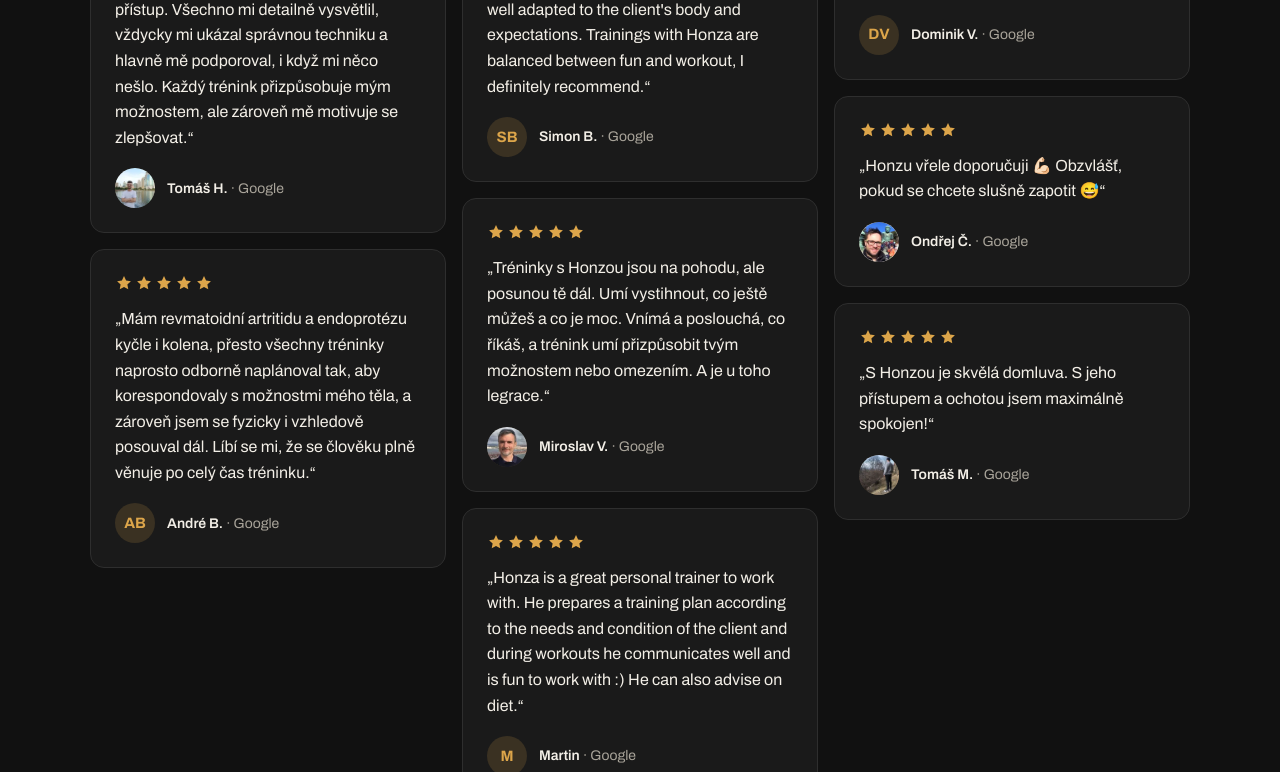
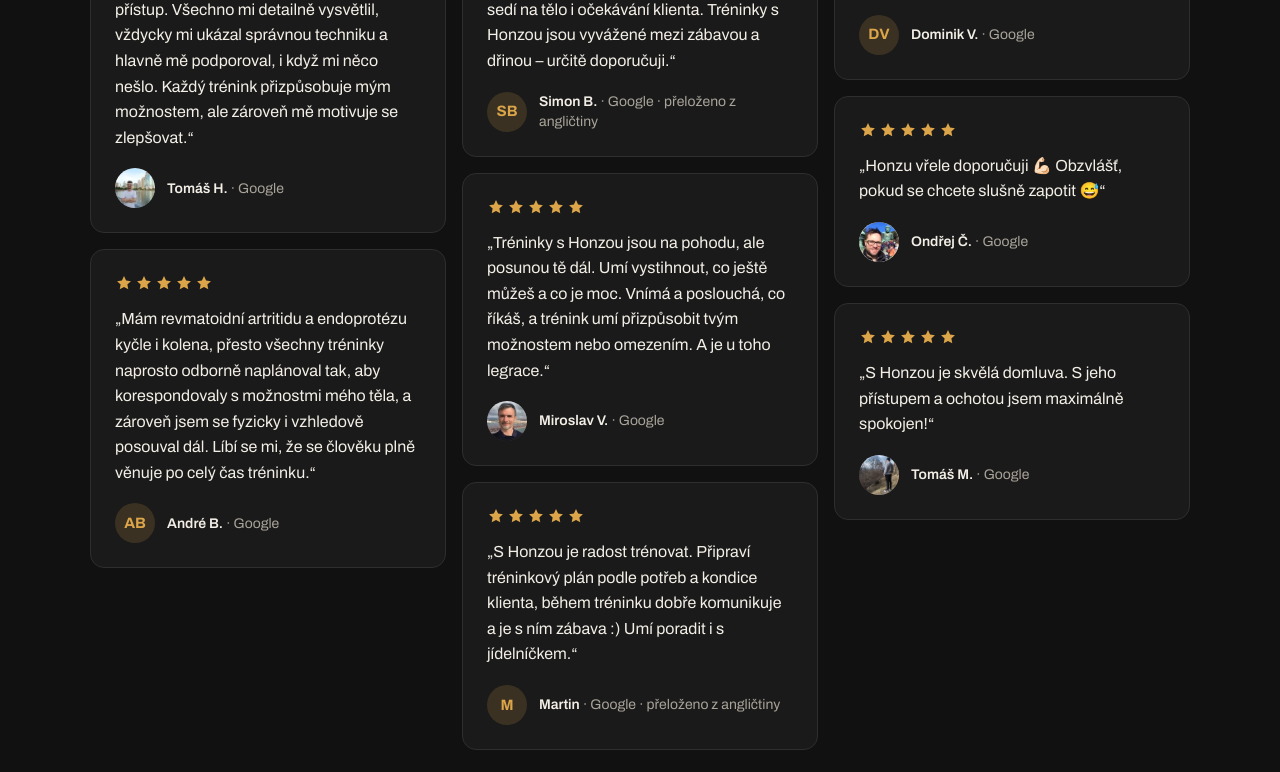
Before and after one commit to nesro/honzaruzek-site, a plain HTML site: page index.html in a window 1280 px wide. Shown: the part 4434-5206 px from the top of the page. Drawn offline with Linux system fonts and the light colour scheme.

Commit message:
Czech translation of English reviews

```diff
--- a/index.html
+++ b/index.html
@@ -668,9 +668,9 @@ img.avatar { object-fit: cover; padding: 0; }
       <div class="reviews">
         <figure class="review"><div class="stars" aria-label="5 hvězd z 5"><svg aria-hidden="true"><use href="#i-star"/></svg><svg aria-hidden="true"><use href="#i-star"/></svg><svg aria-hidden="true"><use href="#i-star"/></svg><svg aria-hidden="true"><use href="#i-star"/></svg><svg aria-hidden="true"><use href="#i-star"/></svg></div><blockquote>„Díky Honzovi jsem se konečně odhodlal začít cvičit – a bylo to nejlepší rozhodnutí! Jako úplný začátečník jsem měl obavy, ale Honza má neuvěřitelně trpělivý a osobní přístup. Všechno mi detailně vysvětlil, vždycky mi ukázal správnou techniku a hlavně mě podporoval, i když mi něco nešlo. Každý trénink přizpůsobuje mým možnostem, ale zároveň mě motivuje se zlepšovat.“</blockquote><figcaption><img class="avatar" src="img/rev/hanzl.webp" width="40" height="40" alt="" loading="lazy"><span><b>Tomáš H.</b> · Google</span></figcaption></figure>
         <figure class="review"><div class="stars" aria-label="5 hvězd z 5"><svg aria-hidden="true"><use href="#i-star"/></svg><svg aria-hidden="true"><use href="#i-star"/></svg><svg aria-hidden="true"><use href="#i-star"/></svg><svg aria-hidden="true"><use href="#i-star"/></svg><svg aria-hidden="true"><use href="#i-star"/></svg></div><blockquote>„Mám revmatoidní artritidu a endoprotézu kyčle i kolena, přesto všechny tréninky naprosto odborně naplánoval tak, aby korespondovaly s možnostmi mého těla, a zároveň jsem se fyzicky i vzhledově posouval dál. Líbí se mi, že se člověku plně věnuje po celý čas tréninku.“</blockquote><figcaption><span class="avatar" aria-hidden="true">AB</span><span><b>André B.</b> · Google</span></figcaption></figure>
-        <figure class="review"><div class="stars" aria-label="5 hvězd z 5"><svg aria-hidden="true"><use href="#i-star"/></svg><svg aria-hidden="true"><use href="#i-star"/></svg><svg aria-hidden="true"><use href="#i-star"/></svg><svg aria-hidden="true"><use href="#i-star"/></svg><svg aria-hidden="true"><use href="#i-star"/></svg></div><blockquote lang="en">„Honza is a great trainer. Fully fluent in English (good asset for foreigners), he can adapt training to your needs, he has very good body knowledge so the exercises are well adapted to the client's body and expectations. Trainings with Honza are balanced between fun and workout, I definitely recommend.“</blockquote><figcaption><span class="avatar" aria-hidden="true">SB</span><span><b>Simon B.</b> · Google</span></figcaption></figure>
+        <figure class="review"><div class="stars" aria-label="5 hvězd z 5"><svg aria-hidden="true"><use href="#i-star"/></svg><svg aria-hidden="true"><use href="#i-star"/></svg><svg aria-hidden="true"><use href="#i-star"/></svg><svg aria-hidden="true"><use href="#i-star"/></svg><svg aria-hidden="true"><use href="#i-star"/></svg></div><blockquote>„Honza je skvělý trenér. Mluví plynně anglicky (velká výhoda pro cizince), umí přizpůsobit trénink vašim potřebám a výborně rozumí lidskému tělu, takže cviky sedí na tělo i očekávání klienta. Tréninky s Honzou jsou vyvážené mezi zábavou a dřinou – určitě doporučuji.“</blockquote><figcaption><span class="avatar" aria-hidden="true">SB</span><span><b>Simon B.</b> · Google · <span>přeloženo z angličtiny</span></span></figcaption></figure>
         <figure class="review"><div class="stars" aria-label="5 hvězd z 5"><svg aria-hidden="true"><use href="#i-star"/></svg><svg aria-hidden="true"><use href="#i-star"/></svg><svg aria-hidden="true"><use href="#i-star"/></svg><svg aria-hidden="true"><use href="#i-star"/></svg><svg aria-hidden="true"><use href="#i-star"/></svg></div><blockquote>„Tréninky s Honzou jsou na pohodu, ale posunou tě dál. Umí vystihnout, co ještě můžeš a co je moc. Vnímá a poslouchá, co říkáš, a trénink umí přizpůsobit tvým možnostem nebo omezením. A je u toho legrace.“</blockquote><figcaption><img class="avatar" src="img/rev/vacha.webp" width="40" height="40" alt="" loading="lazy"><span><b>Miroslav V.</b> · Google</span></figcaption></figure>
-        <figure class="review"><div class="stars" aria-label="5 hvězd z 5"><svg aria-hidden="true"><use href="#i-star"/></svg><svg aria-hidden="true"><use href="#i-star"/></svg><svg aria-hidden="true"><use href="#i-star"/></svg><svg aria-hidden="true"><use href="#i-star"/></svg><svg aria-hidden="true"><use href="#i-star"/></svg></div><blockquote lang="en">„Honza is a great personal trainer to work with. He prepares a training plan according to the needs and condition of the client and during workouts he communicates well and is fun to work with :) He can also advise on diet.“</blockquote><figcaption><span class="avatar" aria-hidden="true">M</span><span><b>Martin</b> · Google</span></figcaption></figure>
+        <figure class="review"><div class="stars" aria-label="5 hvězd z 5"><svg aria-hidden="true"><use href="#i-star"/></svg><svg aria-hidden="true"><use href="#i-star"/></svg><svg aria-hidden="true"><use href="#i-star"/></svg><svg aria-hidden="true"><use href="#i-star"/></svg><svg aria-hidden="true"><use href="#i-star"/></svg></div><blockquote>„S Honzou je radost trénovat. Připraví tréninkový plán podle potřeb a kondice klienta, během tréninku dobře komunikuje a je s ním zábava :) Umí poradit i s jídelníčkem.“</blockquote><figcaption><span class="avatar" aria-hidden="true">M</span><span><b>Martin</b> · Google · <span>přeloženo z angličtiny</span></span></figcaption></figure>
         <figure class="review"><div class="stars" aria-label="5 hvězd z 5"><svg aria-hidden="true"><use href="#i-star"/></svg><svg aria-hidden="true"><use href="#i-star"/></svg><svg aria-hidden="true"><use href="#i-star"/></svg><svg aria-hidden="true"><use href="#i-star"/></svg><svg aria-hidden="true"><use href="#i-star"/></svg></div><blockquote>„S Honzou vás cvičení bude bavit. S Honzou dosáhnete reálných výsledků. Honza vás nabije pozitivní energií. S Honzou se zasmějete.“</blockquote><figcaption><span class="avatar" aria-hidden="true">DV</span><span><b>Dominik V.</b> · Google</span></figcaption></figure>
         <figure class="review"><div class="stars" aria-label="5 hvězd z 5"><svg aria-hidden="true"><use href="#i-star"/></svg><svg aria-hidden="true"><use href="#i-star"/></svg><svg aria-hidden="true"><use href="#i-star"/></svg><svg aria-hidden="true"><use href="#i-star"/></svg><svg aria-hidden="true"><use href="#i-star"/></svg></div><blockquote>„Honzu vřele doporučuji 💪🏻 Obzvlášť, pokud se chcete slušně zapotit 😅“</blockquote><figcaption><img class="avatar" src="img/rev/cejka.webp" width="40" height="40" alt="" loading="lazy"><span><b>Ondřej Č.</b> · Google</span></figcaption></figure>
         <figure class="review"><div class="stars" aria-label="5 hvězd z 5"><svg aria-hidden="true"><use href="#i-star"/></svg><svg aria-hidden="true"><use href="#i-star"/></svg><svg aria-hidden="true"><use href="#i-star"/></svg><svg aria-hidden="true"><use href="#i-star"/></svg><svg aria-hidden="true"><use href="#i-star"/></svg></div><blockquote>„S Honzou je skvělá domluva. S jeho přístupem a ochotou jsem maximálně spokojen!“</blockquote><figcaption><img class="avatar" src="img/rev/muzikant.webp" width="40" height="40" alt="" loading="lazy"><span><b>Tomáš M.</b> · Google</span></figcaption></figure>
```
